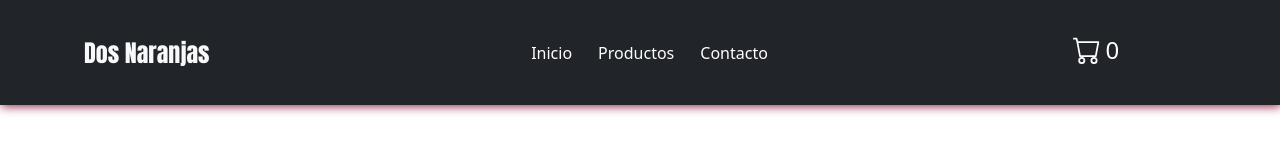
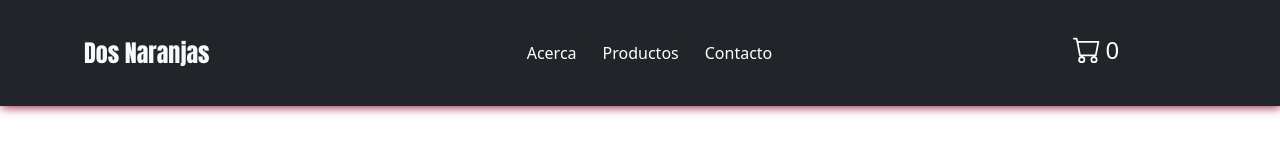
Before and after one commit to sebassoria/SebastianSoria-ProyectoFinalReact, a React (Create React App) app: page / in a window 1280 px wide. Shown: the top 160 px of the page. Built offline with nearby package versions, Linux system fonts and the light colour scheme.

Commit message:
primera entrega

```diff
--- a/src/components/CartWidget/CartWidget.css
+++ b/src/components/CartWidget/CartWidget.css
@@ -5,8 +5,7 @@
 .cart-img{
     text-decoration: none;
     width: 1.7em;
-    padding-bottom: .6em;
-
+    padding-bottom: .7em;
 }
 .cart span{
     color: #ffffff;
--- a/src/components/Navbar/Navbar.js
+++ b/src/components/Navbar/Navbar.js
@@ -13,7 +13,7 @@
             <span className="navbar-toggler-icon"></span>
           </button>
           <div className="collapse navbar-collapse justify-content-center" id="navbarNav">
-            <button type="button" className="btn btn-dark">Inicio</button>
+            <button type="button" className="btn btn-dark">Acerca</button>
             <button type="button" className="btn btn-dark">Productos</button>
             <button type="button" className="btn btn-dark">Contacto</button>
           </div>
```
